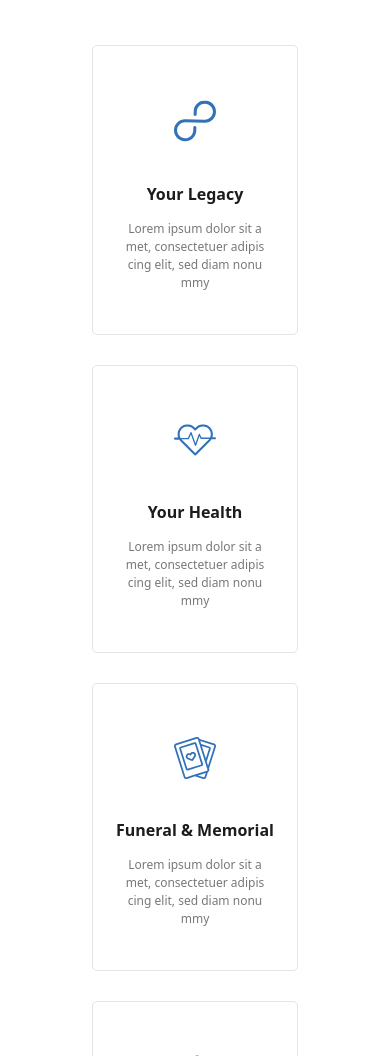
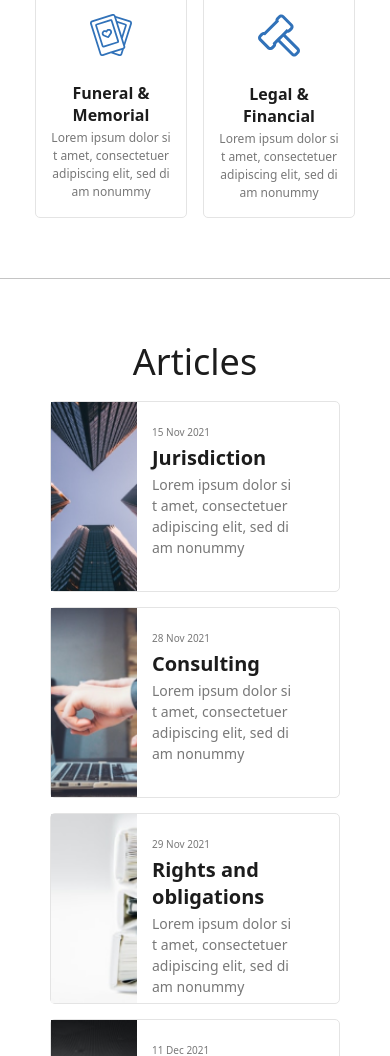
Before and after one commit to K067/LegalSolution-task, a plain HTML site: page index.html in a window 390 px wide. Shown: the part 944-2000 px from the top of the page. Drawn offline with Linux system fonts and the light colour scheme.

Commit message:
responsive 80%

```diff
--- a/css/style.css
+++ b/css/style.css
@@ -447,6 +447,7 @@ form {
 .section-contact-list {
     display: flex;
     gap: 186px;
+    flex-wrap: wrap;
     margin-top: 109px;
 }
 
@@ -734,8 +735,21 @@ form {
 
 
 @media(max-width:986px) {
+    section {
+        padding-top: 60px;
+        padding-bottom: 60px;
+    }
+
     h3 {
         font-size: 16px;
+        margin-top: 15px;
+        margin-bottom: 3px;
+        white-space: normal;
+        text-align: center;
+    }
+
+    .path-alt {
+        width: 56px !important;
     }
 
     .container {
@@ -750,4 +764,83 @@ form {
     .sub-service {
         font-size: 12px;
     }
+
+    .section-service-item {
+        width: 152px;
+        padding: 15px;
+    }
+
+    .banner-wrapper {
+        padding-top: 35px;
+        padding-bottom: 0px;
+    }
+
+    .section-sub {
+        margin-top: 15px;
+        margin-bottom: 15px;
+    }
+
+    .section-service-list {
+        gap: 16px;
+    }
+
+    .section-client-list {
+        gap: 15px;
+    }
+
+    .img-advice {
+        object-fit: cover;
+        width: 86px;
+        object-position: 50%;
+    }
+
+    .section-article-item {
+        width: 290px;
+        height: 191px;
+        gap: 15px;
+    }
+
+    .section-article-list,
+    .section-client-list,
+    .section-contact-list {
+        margin-top: 15px;
+    }
+
+    .card-title {
+        margin-top: 3px;
+        margin-bottom: 3px;
+        text-align: left;
+    }
+
+    .card-content-advice {
+        width: 140px;
+        margin-top: 17px;
+        margin-bottom: 17px;
+    }
+
+    .section-article-list {
+        gap: 15px;
+    }
+
+    .section-contact-list {
+        gap: 30px;
+    }
+
+    .name-contact {
+        margin-top: 10px;
+        margin-bottom: 10px;
+    }
+
+    form {
+        gap: 15px;
+    }
+
+    .submit-group {
+        gap: 15px;
+    }
+
+    .form-btn {
+        max-width: unset;
+        width: 288px;
+    }
 }
--- a/index.html
+++ b/index.html
@@ -94,7 +94,7 @@
                                 nonummy</p>
                         </li>
                         <li class="section-service-item">
-                            <svg class="path-fill" width="86" height="64" viewBox="0 0 86 64" fill="none"
+                            <svg class="path-fill path-alt" width="86" height="64" viewBox="0 0 86 64" fill="none"
                                 xmlns="http://www.w3.org/2000/svg">
                                 <g clip-path="url(#clip0_7_47)">
                                     <path
@@ -149,7 +149,7 @@
                 <h1 class="title">Articles</h1>
                 <ul class="section-article-list">
                     <li class="section-article-item">
-                        <img src="./image/Rectangle 18.png" alt="advice">
+                        <img class="img-advice" src="./image/Rectangle 18.png" alt="advice">
                         <div class="card-content-advice">
                             <span class="date">15 Nov 2021</span>
                             <h3 class="card-title">Jurisdiction</h3>
@@ -159,7 +159,7 @@
                         </div>
                     </li>
                     <li class="section-article-item">
-                        <img src="./image/Rectangle 20.png" alt="advice">
+                        <img class="img-advice" src="./image/Rectangle 20.png" alt="advice">
                         <div class="card-content-advice">
                             <span class="date">28 Nov 2021</span>
                             <h3 class="card-title">Consulting</h3>
@@ -169,7 +169,7 @@
                         </div>
                     </li>
                     <li class="section-article-item">
-                        <img src="./image/Rectangle 23.png" alt="advice">
+                        <img class="img-advice" src="./image/Rectangle 23.png" alt="advice">
                         <div class="card-content-advice">
                             <span class="date">29 Nov 2021</span>
                             <h3 class="card-title">Rights and obligations</h3>
@@ -179,7 +179,7 @@
                         </div>
                     </li>
                     <li class="section-article-item">
-                        <img src="./image/Rectangle 24.png" alt="advice">
+                        <img class="img-advice" src="./image/Rectangle 24.png" alt="advice">
                         <div class="card-content-advice">
                             <span class="date">11 Dec 2021</span>
                             <h3 class="card-title">Contractors</h3>
```
